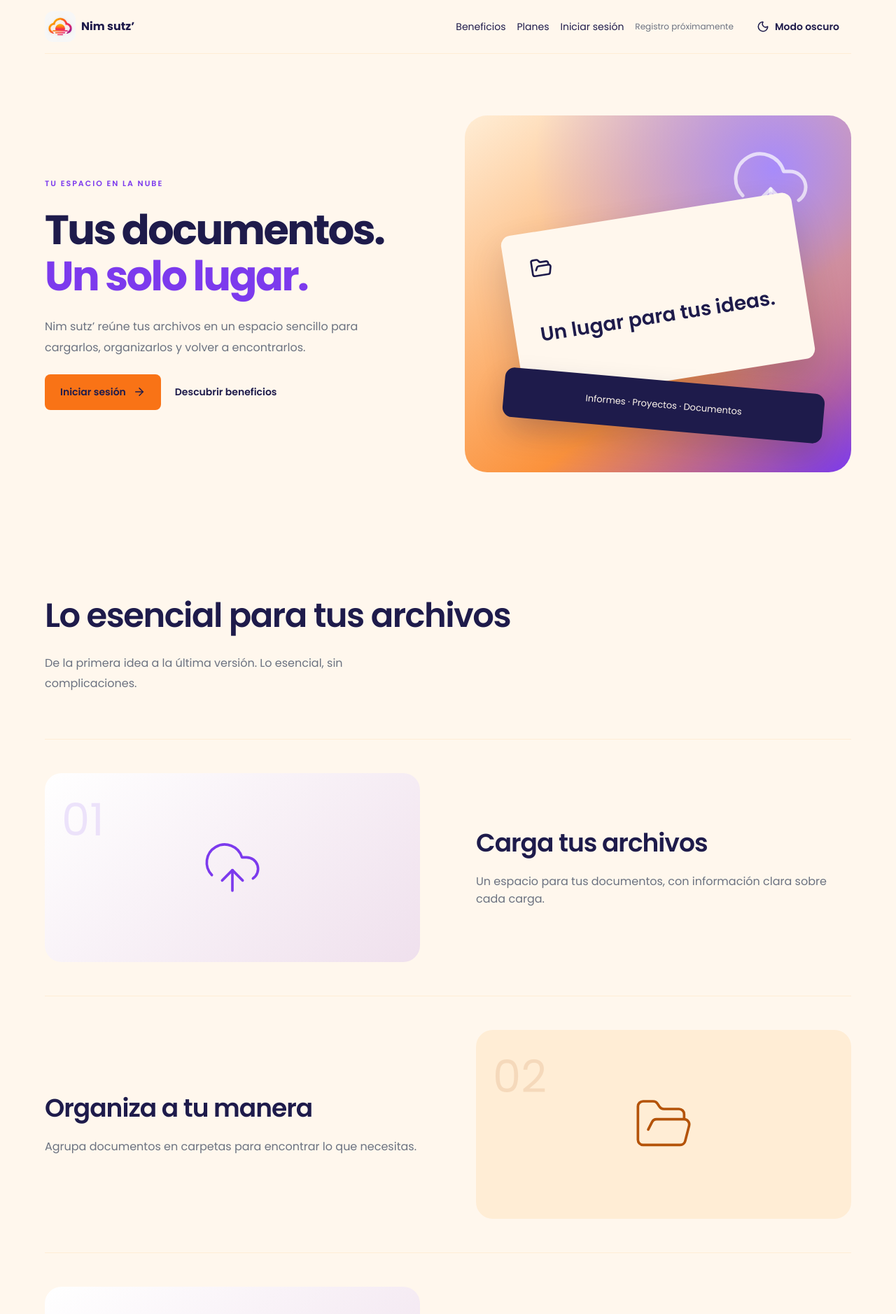
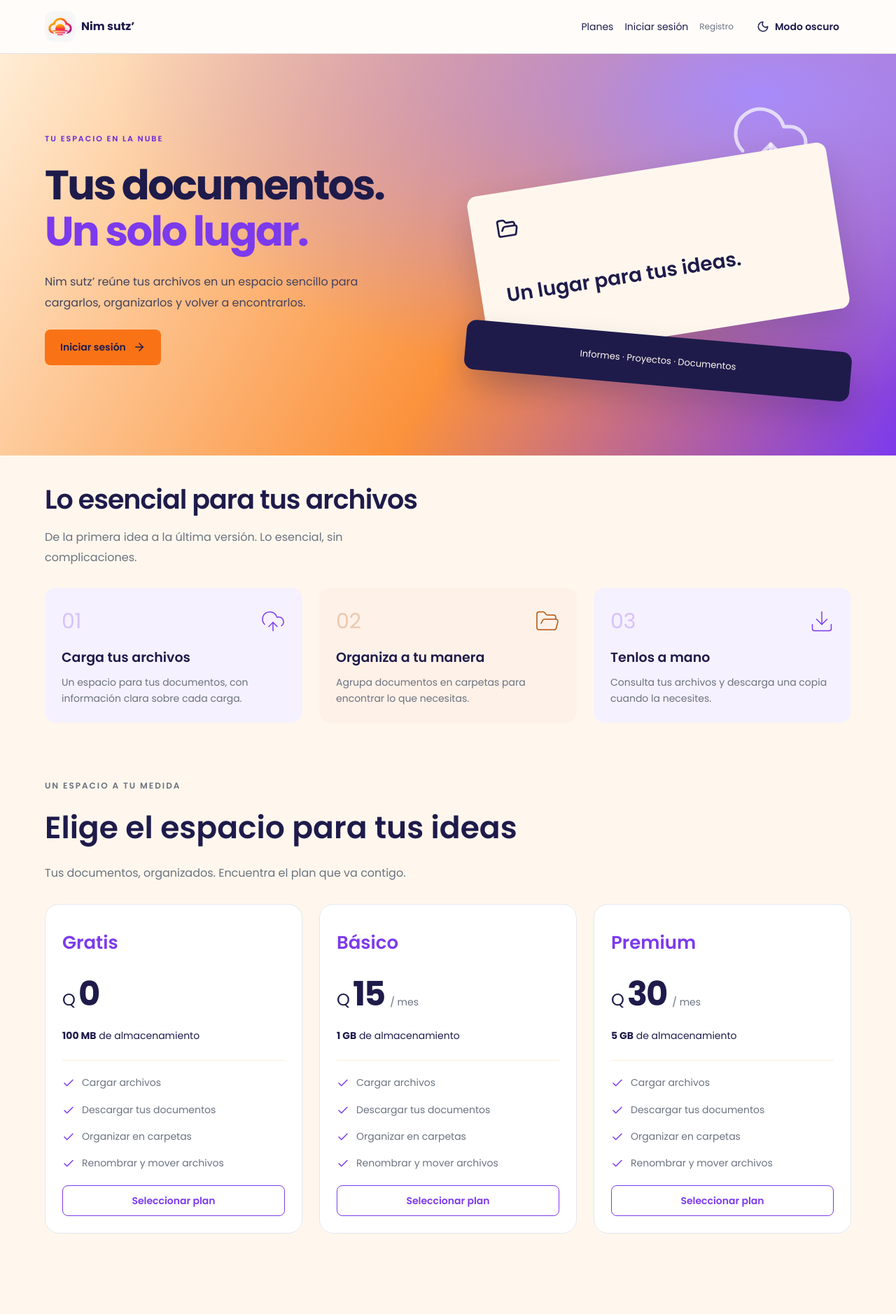
Before and after one commit to CrisKroos25/nimsutz, a React (Vite) app in the folder frontend-nimsutz/: page / in a window 1280 px wide. Shown: the top 1878 px of the page at 70% size. Built offline with nearby package versions, Linux system fonts and the light colour scheme.

Commit message:
feat(landing): refine layout and add plan selection

```diff
--- a/frontend-nimsutz/src/layouts/PublicLayout.jsx
+++ b/frontend-nimsutz/src/layouts/PublicLayout.jsx
@@ -8,16 +8,17 @@ export default function PublicLayout({ theme, toggleTheme }) {
         <div className={styles.public}>
             <a href="#main-content" className={styles.skip}>Saltar al contenido</a>
             <header className={styles.publicHeader}>
+                <div className={styles.headerContent}>
                 <Brand />
                 <nav aria-label="Navegación pública" className={styles.publicNav}>
-                    <a href="/#features">Beneficios</a>
                     <a href="/#plans">Planes</a>
                     <Link to="/login">Iniciar sesión</Link>
-                    <span className={styles.register}>Registro próximamente</span>
+                    <span role="link" aria-disabled="true" className={styles.register}>Registro</span>
                     <ThemeToggle theme={theme} toggleTheme={toggleTheme} />
                 </nav>
+                </div>
             </header>
-            <main id="main-content" tabIndex={-1}><Outlet /></main>
+            <main className={styles.main} id="main-content" tabIndex={-1}><Outlet /></main>
             <footer className={styles.footer}>
                 <div><Brand /><p>Un lugar para tus documentos.<br />Más espacio para tus ideas.</p></div>
                 <nav aria-label="Navegación del pie">
--- a/frontend-nimsutz/src/layouts/PublicLayout.module.css
+++ b/frontend-nimsutz/src/layouts/PublicLayout.module.css
@@ -1,4 +1,8 @@
-.public {
+.public { min-height: 100dvh; }
+.main,
+.headerContent,
+.footer {
+    width: 100%;
     max-width: var(--layout-width);
     margin-inline: auto;
     padding-inline: var(--space-4);
@@ -7,16 +11,19 @@
     position: sticky;
     top: 0;
     z-index: 5;
-    background: color-mix(in srgb, var(--color-bg) 82%, transparent);
+    background: color-mix(in srgb, var(--color-surface) 64%, transparent);
     backdrop-filter: blur(18px);
     -webkit-backdrop-filter: blur(18px);
+    border-bottom: var(--border-width) solid color-mix(in srgb, var(--color-text) 12%, transparent);
+}
+.headerContent {
     display: flex;
     justify-content: space-between;
     align-items: center;
     flex-wrap: wrap;
     gap: var(--space-3);
     padding-block: var(--space-3);
-    border-bottom: var(--border-width) solid var(--color-divider);
+
 }
 .publicNav {
     display: flex;
@@ -57,5 +64,7 @@
 @media(max-width: 760px) {
     .publicHeader { position: relative; }
     .publicNav { gap: 12px; }
-    .public { padding-inline: 16px; }
+    .main, .headerContent, .footer { padding-inline: 16px; }
 }
+
+.main:has(> [data-landing]) { max-width: none; padding-inline: 0; }
--- a/frontend-nimsutz/src/pages/LandingPage.jsx
+++ b/frontend-nimsutz/src/pages/LandingPage.jsx
@@ -26,7 +26,7 @@ const FEATURES = [
 export default function LandingPage() {
     const root = useLandingMotion();
     return (
-        <div ref={root} className={styles.landing}>
+        <div ref={root} className={styles.landing} data-landing>
             <section className={styles.hero} aria-labelledby="landing-title">
                 <div className={styles.copy}>
                     <p className={styles.eyebrow}>TU ESPACIO EN LA NUBE</p>
@@ -44,9 +44,6 @@ export default function LandingPage() {
                             Iniciar sesión{' '}
                             <ArrowRight size={18} aria-hidden="true" />
                         </Link>
-                        <a href="#features" className={styles.secondary}>
-                            Descubrir beneficios
-                        </a>
                     </div>
 
                 </div>
@@ -93,7 +90,6 @@ export default function LandingPage() {
                 <p className={styles.eyebrow}>NIM SUTZ’</p>
                 <h2>Tu próximo proyecto empieza con una idea.</h2>
                 <Link to="/login" className={styles.primary}>Accede a tu espacio <ArrowRight size={18} /></Link>
-                <p className={styles.note}>Tus documentos, a un inicio de sesión de distancia.</p>
             </section>
         </div>
     );
--- a/frontend-nimsutz/src/pages/LandingPage.module.css
+++ b/frontend-nimsutz/src/pages/LandingPage.module.css
@@ -1,11 +1,36 @@
 .landing { overflow: clip; }
+.landing > section:not(.hero) {
+    max-width: calc(var(--layout-width) - 48px);
+    margin-inline: auto;
+}
+.hero {
+    --hero-ink: #1e1b4b;
+    --hero-muted: #43415d;
+    --hero-accent: #6d28d9;
+    background: radial-gradient(ellipse at 85% 10%, #a78bfa 0, transparent 60%),
+        linear-gradient(120deg, #ffedd5, #fb923c 55%, #7c3aed);
+    color: var(--hero-ink);
+    padding-inline: max(24px, calc((100% - var(--layout-width) + 48px) / 2));
+    transform: scale(var(--hero-scale, 1));
+    opacity: var(--hero-opacity, 1);
+    transform-origin: center top;
+}
+:global([data-theme='dark']) .hero {
+    --hero-ink: #f1f0ff;
+    --hero-muted: #e0ddee;
+    --hero-accent: #c4b5fd;
+    background: radial-gradient(ellipse at 90% 5%, #6d28d9 0, transparent 65%),
+        linear-gradient(120deg, #1a1740, #743e48 55%, #4c1d95);
+}
+.hero .eyebrow, .hero h1 span { color: var(--hero-accent); }
+.hero .lead { color: var(--hero-muted); }
 .hero {
     display: grid;
     grid-template-columns: 1fr 1fr;
     align-items: center;
     gap: 48px;
-    min-height: calc(100svh - 90px);
-    padding-block: 56px 80px;
+    min-height: 560px;
+    padding-block: 24px 40px;
 }
 .copy { display: grid; gap: 24px; }
 .eyebrow { color: var(--color-secondary); font-size: 11px; font-weight: 600; letter-spacing: 2px; }
@@ -30,20 +55,17 @@
 .illustration {
     min-height: 510px;
     position: relative;
-    overflow: hidden;
-    border-radius: 32px;
-    background: radial-gradient(ellipse at 80% 15%, #a78bfa 0, transparent 55%),
-        linear-gradient(145deg, #ffedd5, #fb923c 65%, #7c3aed);
+    overflow: visible;
+    background: transparent;
     color: #1e1b4b;
-    transform: scale(var(--hero-scale, 1));
 }
 .cloud { position: absolute; right: 10%; top: 40px; color: #ffffffb0; }
 .cloud svg { width: 120px; height: 120px; stroke-width: 1; }
 .folder {
     position: absolute;
     top: 140px;
-    left: 12%;
-    right: 12%;
+    left: 3%;
+    right: 3%;
     padding: 36px;
     min-height: 240px;
     display: grid;
@@ -59,8 +81,8 @@
 .file {
     position: absolute;
     bottom: 60px;
-    left: 10%;
-    right: 7%;
+    left: 0;
+    right: 0;
     padding: 25px 16px;
     background: #1e1b4b;
     color: #fff7ed;
@@ -70,52 +92,38 @@
     font-size: 13px;
     box-shadow: 0 20px 40px #1e1b4b30;
 }
-.features { padding-block: 64px; scroll-margin-top: 110px; }
-.features > h2, .closing h2 { font-size: clamp(30px, 4vw, 48px); line-height: 1.2; letter-spacing: -1.5px; margin-bottom: 24px; }
-.grid { display: grid; margin-top: 64px; }
-.card {
-    display: grid;
-    grid-template-columns: 1fr 1fr;
-    gap: 80px;
-    align-items: center;
-    padding-block: 48px;
-    border-top: 1px solid var(--color-divider);
-}
-.card:nth-child(even) .featureVisual { order: 2; }
-.featureVisual {
-    min-height: 270px;
-    position: relative;
-    display: grid;
-    place-items: center;
-    border-radius: 24px;
-    color: var(--color-secondary);
-    background: linear-gradient(140deg, var(--color-surface),
-        color-mix(in srgb, var(--color-secondary) 12%, var(--color-bg)));
-}
-.featureVisual span { position: absolute; left: 24px; top: 16px; font-size: 64px; opacity: 0.12; }
-.card:nth-child(even) .featureVisual { color: var(--color-warning-text); background: var(--color-table-header); }
-.featureCopy { display: grid; gap: 20px; }
-.card h3 { font-size: clamp(25px, 3vw, 36px); line-height: 1.25; letter-spacing: -1px; }
-.card p { color: var(--color-text-muted); }
+.features { padding-block: 40px; scroll-margin-top: 110px; }
+.features > h2, .closing h2 { font-size: clamp(28px, 3vw, 38px); line-height: 1.2; letter-spacing: -1px; margin-bottom: 16px; }
+.grid { display: grid; grid-template-columns: repeat(3, minmax(0, 1fr)); gap: 24px; margin-top: 28px; }
+.card { display: grid; gap: 16px; padding: 24px; border-radius: 16px; background: color-mix(in srgb, var(--color-secondary) 7%, var(--color-surface)); }
+.card:nth-child(even) { background: color-mix(in srgb, var(--color-primary) 10%, var(--color-surface)); }
+.featureVisual { display: flex; justify-content: space-between; align-items: center; color: var(--color-secondary); }
+.featureVisual span { font-size: 30px; opacity: 0.25; }
+.featureVisual svg { width: 36px; height: 36px; }
+.card:nth-child(even) .featureVisual { color: var(--color-warning-text); }
+.featureCopy { display: grid; gap: 12px; }
+.card h3 { font-size: 19px; line-height: 1.3; }
+.card p { color: var(--color-text-muted); font-size: var(--font-size-sm); }
 .closing {
     display: grid;
     justify-items: center;
     gap: 28px;
     text-align: center;
-    padding: 80px 24px;
-    margin-block: 40px 80px;
+    padding: 40px 24px;
+    margin-block: 32px 48px;
     border-radius: 32px;
     background: radial-gradient(ellipse at bottom, color-mix(in srgb, var(--color-secondary) 14%, transparent), transparent 75%), var(--color-surface);
 }
 .closing h2 { max-width: 650px; margin: 0; }
-.landing[data-motion] [data-reveal] { opacity: 0; transform: translateX(-24px); transition: opacity 550ms ease, transform 550ms ease; }
+.landing[data-motion] [data-reveal] { opacity: 0; transform: translateX(-24px); transition: opacity 900ms ease, transform 900ms ease; }
 .landing[data-motion] [data-reveal="right"] { transform: translateX(24px); }
 .landing[data-motion] [data-visible="true"] { opacity: 1; transform: none; }
 @media (max-width: 760px) {
+    .landing > section:not(.hero) { margin-inline: 16px; }
     .hero { grid-template-columns: 1fr; gap: 36px; padding-block: 40px; }
     .copy h1 { font-size: clamp(38px, 8vw, 58px); }
-    .card { grid-template-columns: 1fr; gap: 28px; }
-    .card:nth-child(even) .featureVisual { order: 0; }
+    .grid { grid-template-columns: 1fr; }
+
     .features { padding-top: 48px; }
     .closing { padding: 56px 20px; }
     .illustration { min-height: 420px; }
--- a/frontend-nimsutz/src/pages/LoginPage.jsx
+++ b/frontend-nimsutz/src/pages/LoginPage.jsx
@@ -8,13 +8,12 @@ export default function LoginPage() {
         <section className={styles.page} aria-labelledby="login-title">
             <p>BIENVENIDO A NIM SUTZ’</p>
             <h1 id="login-title">Inicia sesión en tu espacio</h1>
-            <p id="login-status">El inicio de sesión aún no está disponible. Vuelve cuando el servicio esté habilitado.</p>
-            <form onSubmit={(event) => event.preventDefault()} aria-describedby="login-status">
+            <form onSubmit={(event) => event.preventDefault()}>
                 <Input label="Correo electrónico" type="email" autoComplete="username" disabled />
                 <Input label="Contraseña" type="password" autoComplete="current-password" disabled />
                 <Button type="submit" disabled>Iniciar sesión</Button>
             </form>
-            <p>¿Aún no tienes cuenta? Registro próximamente.</p>
+            <p>¿Aún no tienes cuenta? <span role="link" aria-disabled="true" className={styles.register}>Registrarse</span></p>
             <Link to="/">Volver al inicio</Link>
         </section>
     );
--- a/frontend-nimsutz/src/pages/LoginPage.module.css
+++ b/frontend-nimsutz/src/pages/LoginPage.module.css
@@ -2,3 +2,5 @@
 .page h1 { font-size: 32px; }
 .page p { color: var(--color-text-muted); }
 .page form { display: grid; gap: 20px; }
+
+.register { color: var(--color-secondary); text-decoration: underline; cursor: default; }
--- a/frontend-nimsutz/src/pages/landing/FaqSection.jsx
+++ b/frontend-nimsutz/src/pages/landing/FaqSection.jsx
@@ -7,8 +7,7 @@ export default function FaqSection() {
             <h2 id="questions-title">Preguntas frecuentes</h2>
             <details><summary>¿Qué puedo hacer con Nim sutz’?</summary><p>Reunir tus documentos en un espacio en la nube, organizarlos en carpetas y descargar una copia cuando la necesites.</p></details>
             <details><summary>¿Necesito una cuenta para ver mis archivos?</summary><p>Sí. El acceso a tus archivos requiere iniciar sesión. La información de esta página es pública.</p></details>
-            <details><summary>¿Puedo registrarme ahora?</summary><p>El registro todavía no está disponible. La apertura de nuevas cuentas se anunciará aquí.</p></details>
-            <details><summary>¿Dónde consulto precios y capacidades?</summary><p>En la sección de planes puedes comparar precios y almacenamiento. La contratación todavía no está disponible.</p></details>
+            <details><summary>¿Dónde consulto precios y capacidades?</summary><p>En la sección de planes puedes comparar precios y almacenamiento.</p></details>
         </section>
     );
 }
--- a/frontend-nimsutz/src/pages/landing/Information.module.css
+++ b/frontend-nimsutz/src/pages/landing/Information.module.css
@@ -1,9 +1,9 @@
-.section { padding-block: 64px; scroll-margin-top: 130px; }
+.section { padding-block: 40px; scroll-margin-top: 130px; }
 .section h2 { font-size: clamp(28px, 4vw, 44px); margin-block: 16px; }
 .section > p { color: var(--color-text-muted); }
 .eyebrow { font-size: 12px; letter-spacing: 2px; font-weight: 600; }
 .plans { display: grid; grid-template-columns: repeat(3, minmax(0, 1fr)); gap: 24px; margin-block: 32px; }
-.plan { display: flex; flex-direction: column; gap: 20px; background: var(--color-surface); padding: 28px; border: 1px solid var(--color-border); border-radius: 20px; }
+.plan { display: flex; flex-direction: column; gap: 20px; background: var(--color-surface); padding: 24px; border: 1px solid var(--color-border); border-radius: 20px; }
 .plan h3 { font-size: 26px; color: var(--color-secondary); }
 .plan p, .plan li { color: var(--color-text-muted); }
 .plan ul { padding-left: 20px; margin: 0; }
@@ -27,7 +27,7 @@
     gap: 4px;
     color: var(--color-text);
 }
-.price strong { font-size: 56px; line-height: 1; letter-spacing: -2px; }
+.price strong { font-size: 48px; line-height: 1; letter-spacing: -2px; }
 .currency { font-size: 24px; }
 .period { font-size: var(--font-size-sm); color: var(--color-text-muted); margin-left: 4px; }
 .plan .storage { color: var(--color-text); font-size: var(--font-size-sm); }
@@ -35,3 +35,13 @@
 .featureList li { display: flex; gap: 10px; align-items: flex-start; margin: 0; font-size: var(--font-size-sm); }
 .featureList svg { flex-shrink: 0; color: var(--color-secondary); margin-top: 3px; }
 .planAction { width: 100%; margin-top: auto; }
+
+.plan { transition: border-color 180ms ease, box-shadow 180ms ease, background-color 180ms ease; }
+.plan:hover { border-color: var(--color-secondary); box-shadow: var(--shadow-panel); }
+.plan[data-selected="true"] {
+    border-color: var(--color-primary);
+    background: color-mix(in srgb, var(--color-primary) 5%, var(--color-surface));
+    box-shadow: 0 0 0 1px var(--color-primary), 0 8px 24px color-mix(in srgb, var(--color-primary) 12%, transparent);
+}
+.planTitle { display: flex; flex-wrap: wrap; align-items: center; justify-content: space-between; gap: 8px; min-height: 60px; }
+.selectedLabel { display: inline-flex; align-items: center; gap: 4px; font-size: 11px; font-weight: 600; color: var(--color-warning-text); }
--- a/frontend-nimsutz/src/pages/landing/PlansSection.jsx
+++ b/frontend-nimsutz/src/pages/landing/PlansSection.jsx
@@ -1,3 +1,4 @@
+import { useState } from 'react';
 import { Check } from 'lucide-react';
 import Button from '../../shared/components/Button/Button';
 import styles from './Information.module.css';
@@ -16,6 +17,7 @@ const FEATURES = [
 ];
 
 export default function PlansSection() {
+    const [selectedPlan, setSelectedPlan] = useState(null);
     return (
         <section
             id="plans"
@@ -28,9 +30,18 @@ export default function PlansSection() {
             <p>Tus documentos, organizados. Encuentra el plan que va contigo.</p>
             <div className={styles.plans}>
                 {PLANS.map((plan) => (
-                    <article className={styles.plan} key={plan.name}>
+                    <article
+                        className={styles.plan}
+                        data-selected={selectedPlan === plan.name}
+                        key={plan.name}
+                    >
                         <div className={styles.planHeading}>
-                            <h3>{plan.name}</h3>
+                            <div className={styles.planTitle}>
+                                <h3>{plan.name}</h3>
+                                {selectedPlan === plan.name && (
+                                    <span className={styles.selectedLabel}><Check size={14} aria-hidden="true" /> Seleccionado</span>
+                                )}
+                            </div>
                             <p className={styles.price}>
                                 <span className={styles.currency}>Q</span>
                                 <strong>{plan.price}</strong>
@@ -48,8 +59,14 @@ export default function PlansSection() {
                                 </li>
                             ))}
                         </ul>
-                        <Button disabled className={styles.planAction}>
-                            Próximamente
+                        <Button
+                            className={styles.planAction}
+                            variant={selectedPlan === plan.name ? 'primary' : 'secondary'}
+                            aria-label={'Seleccionar plan ' + plan.name}
+                            aria-pressed={selectedPlan === plan.name}
+                            onClick={() => setSelectedPlan(plan.name)}
+                        >
+                            Seleccionar plan
                         </Button>
                     </article>
                 ))}
--- a/frontend-nimsutz/src/pages/landing/useLandingMotion.js
+++ b/frontend-nimsutz/src/pages/landing/useLandingMotion.js
@@ -11,14 +11,15 @@ export default function useLandingMotion() {
                     observer.unobserve(entry.target);
                 }
             });
-        }, { threshold: 0.08 });
+        }, { threshold: 0.12, rootMargin: '0px 0px -48px 0px' });
         element.querySelectorAll('[data-reveal]').forEach((item) => observer.observe(item));
         element.dataset.motion = 'true';
         let frame = 0;
         function update() {
             const progress = Math.min(1, Math.max(0,
                 -element.getBoundingClientRect().top / window.innerHeight));
-            element.style.setProperty('--hero-scale', 1 - progress * 0.15);
+            element.style.setProperty('--hero-scale', 1 - progress * 0.06);
+            element.style.setProperty('--hero-opacity', 1 - progress * 0.65);
             frame = 0;
         }
         function onScroll() {
@@ -32,6 +33,7 @@ export default function useLandingMotion() {
             cancelAnimationFrame(frame);
             delete element.dataset.motion;
             element.style.removeProperty('--hero-scale');
+            element.style.removeProperty('--hero-opacity');
         };
     }, []);
     return root;
```
